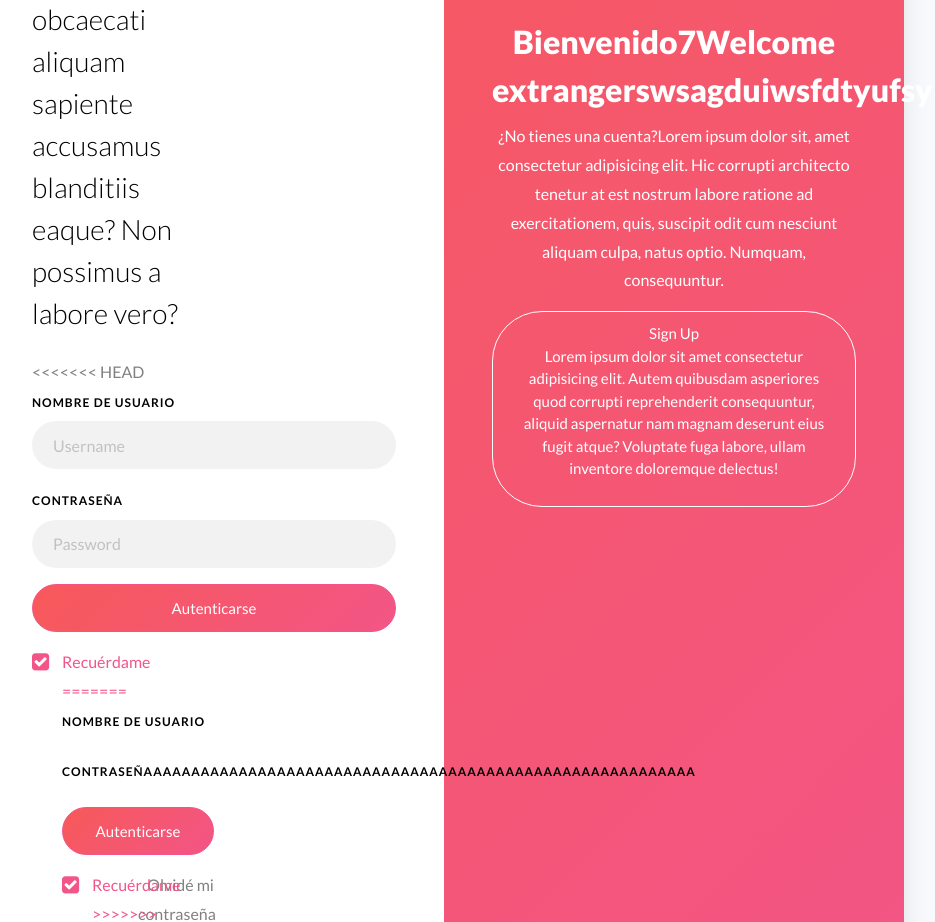
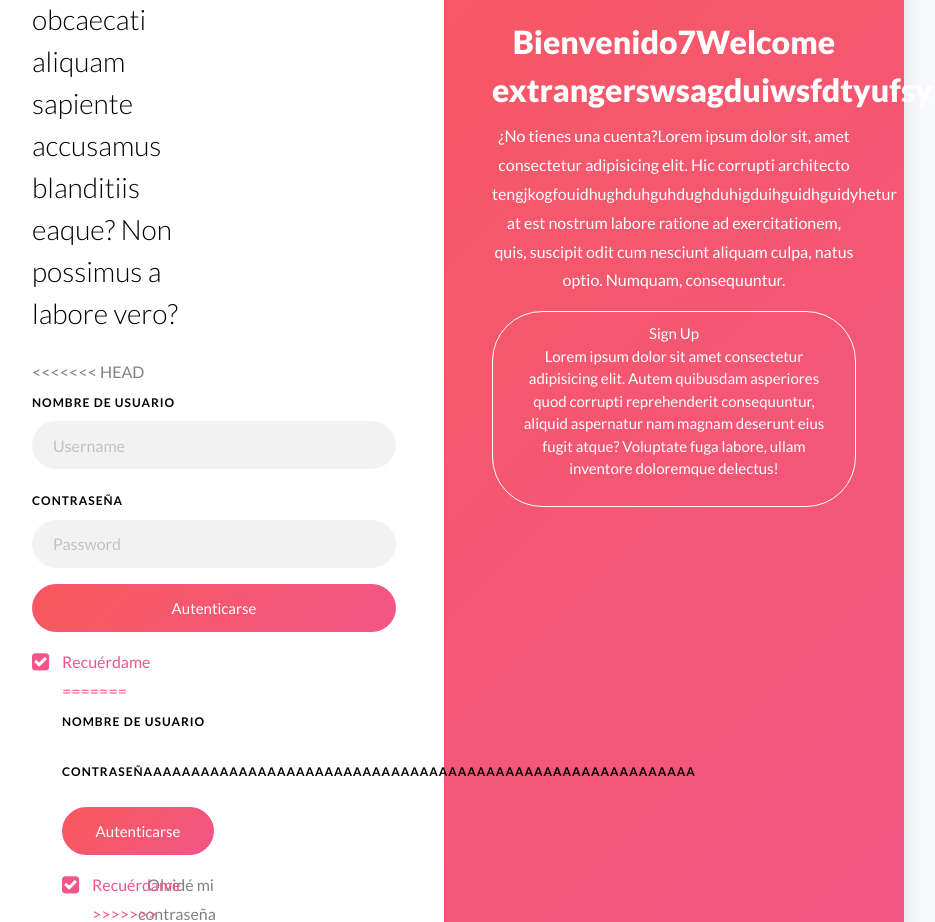
Before and after one commit to Littlepsycho99/proyecto-prueba, a plain HTML site: page index.html in a window 1280 px wide. Shown: the part 940-1862 px from the top of the page, without its empty margins (196-1131 px from the left). Drawn offline with Linux system fonts and the light colour scheme.

Commit message:
primer cambio en mi rama nueva

```diff
--- a/index.html
+++ b/index.html
@@ -29,7 +29,7 @@
 							<div class="text w-100">
 								<h2>Bienvenido7Welcome extrangerswsagduiwsfdtyufsyiterwyfd6yw7utr!!</h2>
 								<p>¿No tienes una cuenta?Lorem ipsum dolor sit, amet consectetur adipisicing elit. Hic
-									corrupti architecto tenetur at est nostrum labore ratione ad exercitationem, quis,
+									corrupti architecto tengjkogfouidhughduhguhdughduhigduihguidhguidyhetur at est nostrum labore ratione ad exercitationem, quis,
 									suscipit odit cum nesciunt aliquam culpa, natus optio. Numquam, consequuntur.</p>
 								<a href="#" class="btn btn-white btn-outline-white">Sign Up <p>Lorem ipsum dolor sit
 										amet consectetur adipisicing elit. Autem quibusdam asperiores quod corrupti
```
